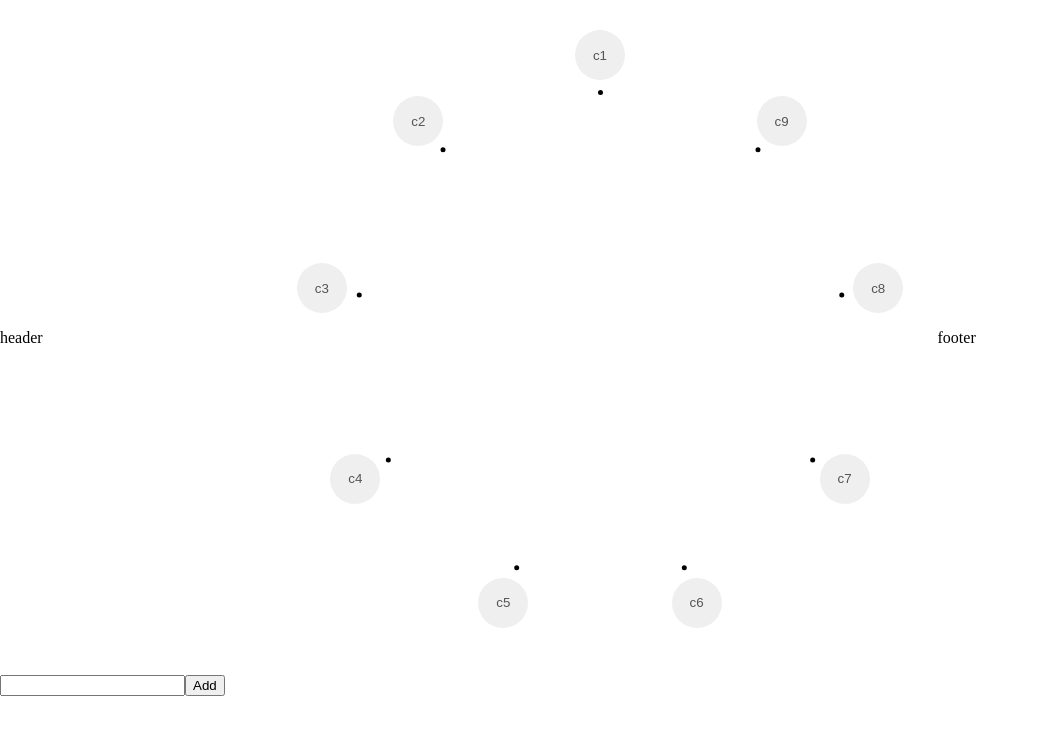
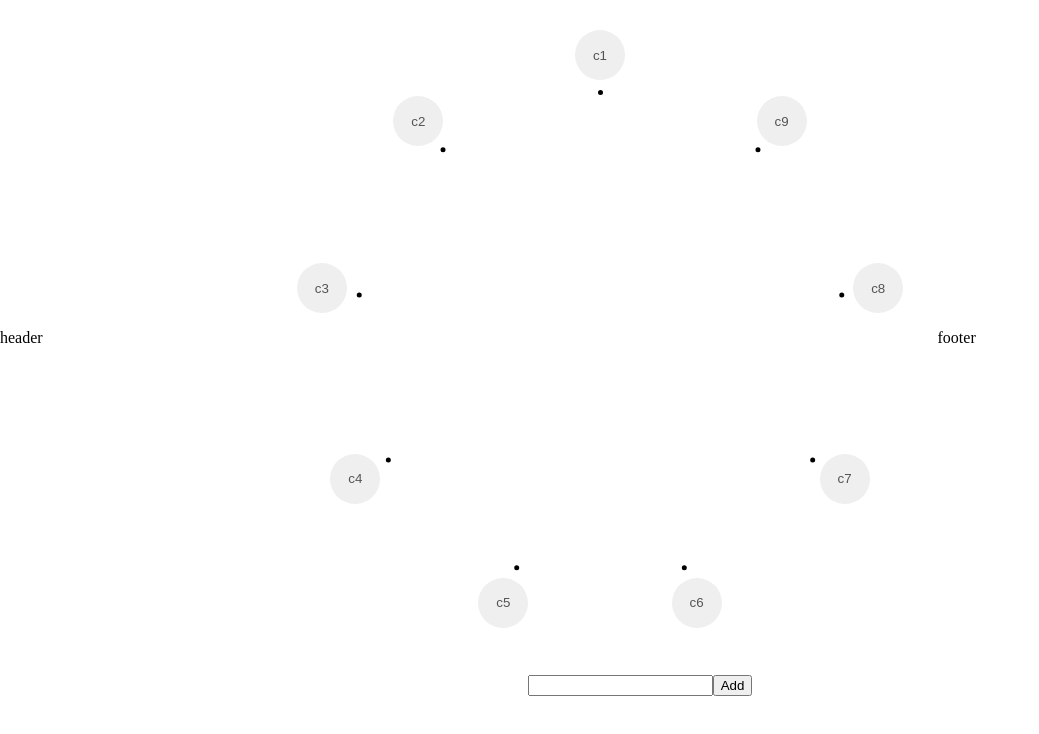
Before and after one commit to pr-citrate/cp, a React (Vite) app: page / in a window 1280 px wide. Shown: the top 734 px of the page, without its empty margins (0-1039 px from the left). Built offline with nearby package versions, Linux system fonts and the light colour scheme.

Commit message:
update 7 files and delete 2 files

```diff
--- a/src/App.jsx
+++ b/src/App.jsx
@@ -1,16 +1,22 @@
 import { Route, Routes } from 'react-router-dom';
-import Test from './pages/Test';
-import Landing from './pages/Landing';
-import NotFound from './pages/NotFound';
+import Loading from './pages/Loading';
+import { Suspense } from 'react';
+import React from 'react';
+
+const Landing = React.lazy(() => import('./pages/Landing'));
+const Test = React.lazy(() => import('./pages/Test'));
+const NotFound = React.lazy(() => import('./pages/NotFound'));
 
 function App() {
   return (
-    <Routes>
-      <Route path='/' element={<Landing />} />
-      <Route path='/test' element={<Test />} />
+    <Suspense fallback={<Loading />}>
+      <Routes>
+        <Route path='/' element={<Landing />} />
+        <Route path='/test' element={<Test />} />
 
-      <Route path='*' element={<NotFound />} />
-    </Routes>
+        <Route path='*' element={<NotFound />} />
+      </Routes>
+    </Suspense>
   );
 }
 
--- a/src/components/AddForm.jsx
+++ b/src/components/AddForm.jsx
@@ -32,8 +32,9 @@ function AddForm({ setCharacters, updatePointsPositions }) {
   };
 
   return (
-    <div>
+    <div className='addForm'>
       <input
+        className='addInputField'
         value={inputValue}
         onChange={handleInputOnChange}
         onKeyDown={handleInputKeyDown}
--- a/src/components/Arrows.jsx
+++ b/src/components/Arrows.jsx
@@ -27,6 +27,10 @@ function Arrows({ characters, setCharacters, relations }) {
           ctx.fill();
         });
         // draw arrows
+
+        relations.forEach((relation) => {
+          ctx.beginPath();
+        });
       });
     }, c.animationDuration * 1000);
   }, [characters]);
--- /dev/null
+++ b/src/pages/Loading.jsx
@@ -0,0 +1,5 @@
+function Loading() {
+  return <>loading</>;
+}
+
+export default Loading;
--- a/src/styles/Landing.css
+++ b/src/styles/Landing.css
@@ -1 +1 @@
-.footer,.header{width:262.5px}.container{width:1200px;height:675px;display:flex;flex-direction:row;justify-content:center;align-items:center}.main{width:675px;position:relative}.character{display:flex;flex-direction:row;justify-content:center;align-items:center;position:absolute;width:50px;height:50px;border-radius:50%;border:none;transition:top .5s ease,left .5s ease}.character:focus-visible{outline:none}.fadein{animation:fade-in ease .5s}@keyframes fade-in{0%{opacity:0}33%{opacity:0}100%{opacity:1}}.context-menu-container{display:flex;flex-direction:column;justify-content:center;align-items:center;position:fixed;z-index:1;border-radius:.5em;border:none;overflow:hidden;min-width:10em;background-color:#fff}.name{max-width:100%;border:none;-webkit-user-select:none;-moz-user-select:none;user-select:none;text-align:center}.name:focus{outline:none}.context-menu{border:none;border-top:1px solid gray;background-color:rgba(0,0,0,0);width:100%;padding:0 2em;text-align:left;height:1.5em}.context-menu:focus-visible{outline:none}.context-menu:first-child{border:none;margin-top:.5em}.context-menu:last-child{margin-bottom:.5em}.canvas{display:block;pointer-events:none}
+.footer,.header{width:262.5px}.container{width:1200px;height:675px;display:flex;flex-direction:row;justify-content:center;align-items:center}.main{width:675px;position:relative}.character{display:flex;flex-direction:row;justify-content:center;align-items:center;position:absolute;width:50px;height:50px;border-radius:50%;border:none;transition:top .5s ease,left .5s ease}.character:focus-visible{outline:none}.fadein{animation:fade-in ease .5s}@keyframes fade-in{0%{opacity:0}33%{opacity:0}100%{opacity:1}}.context-menu-container{display:flex;flex-direction:column;justify-content:center;align-items:center;position:fixed;z-index:1;border-radius:.5em;border:none;overflow:hidden;min-width:10em;background-color:#fff}.name{max-width:100%;border:none;-webkit-user-select:none;-moz-user-select:none;user-select:none;text-align:center}.name:focus{outline:none}.context-menu{border:none;border-top:1px solid gray;background-color:rgba(0,0,0,0);width:100%;padding:0 2em;text-align:left;height:1.5em}.context-menu:focus-visible{outline:none}.context-menu:first-child{border:none;margin-top:.5em}.context-menu:last-child{margin-bottom:.5em}.canvas{display:block;pointer-events:none}.addForm{display:flex;flex-direction:row;justify-content:center;align-items:center}.addInputField:focus{outline:none}
--- a/src/styles/Landing.module.css
+++ /dev/null
@@ -1 +0,0 @@
-.footer,.header{width:262.5px}.container{width:1200px;height:675px;display:flex;flex-direction:row;justify-content:center;align-items:center}.main{width:675px;position:relative}.character{display:flex;flex-direction:row;justify-content:center;align-items:center;position:absolute;width:50px;height:50px;border-radius:50%;border:none;transition:top .5s ease,left .5s ease}.character:focus-visible{outline:none}.fadein{animation:fade-in ease .5s}@keyframes fade-in{0%{opacity:0}33%{opacity:0}100%{opacity:1}}.context-menu-container{display:flex;flex-direction:column;justify-content:center;align-items:center;position:fixed;z-index:1;border-radius:.5em;border:none;overflow:hidden;min-width:10em;background-color:#fff}.name{max-width:100%;border:none;-webkit-user-select:none;-moz-user-select:none;user-select:none;text-align:center}.name:focus{outline:none}.context-menu{border:none;border-top:1px solid gray;background-color:rgba(0,0,0,0);width:100%;padding:0 2em;text-align:left;height:1.5em}.context-menu:focus-visible{outline:none}.context-menu:first-child{border:none;margin-top:.5em}.context-menu:last-child{margin-bottom:.5em}.canvas{display:block;pointer-events:none}
--- a/src/styles/Test.module.css
+++ /dev/null
@@ -1 +0,0 @@
-.footer,.header{width:262.5px}.container{width:1200px;height:675px;display:flex;flex-direction:row;justify-content:center;align-items:center}.main{width:675px;position:relative}.character{display:flex;flex-direction:row;justify-content:center;align-items:center;position:absolute;width:50px;height:50px;border-radius:50%;border:none;transition:top .5s ease,left .5s ease}.character:focus-visible{outline:none}.fadein{animation:fade-in ease .5s}@keyframes fade-in{0%{opacity:0}33%{opacity:0}100%{opacity:1}}.context-menu-container{display:flex;flex-direction:column;justify-content:center;align-items:center;position:fixed;z-index:1;border-radius:.5em;border:none;overflow:hidden;min-width:10em;background-color:#fff}.name{max-width:100%;border:none;-webkit-user-select:none;-moz-user-select:none;user-select:none;text-align:center}.name:focus{outline:none}.context-menu{border:none;border-top:1px solid gray;background-color:rgba(0,0,0,0);width:100%;padding:0 2em;text-align:left;height:1.5em}.context-menu:focus-visible{outline:none}.context-menu:first-child{border:none;margin-top:.5em}.context-menu:last-child{margin-bottom:.5em}.canvas{display:block;pointer-events:none}.character{box-shadow:rgba(0,0,0,.35) 0px 5px 15px}.highlight{background-color:#ff0}.contexts{box-shadow:rgba(0,0,0,.35) 0px 5px 15px}.name{background-color:rgba(0,0,0,0)}.container{background-color:skyblue}.main{background-color:blue}
--- a/src/styles/sass/_skeleton.scss
+++ b/src/styles/sass/_skeleton.scss
@@ -105,3 +105,13 @@
   display: block;
   pointer-events: none;
 }
+
+.addForm {
+  @include flex;
+}
+
+.addInputField {
+  &:focus {
+    outline: none;
+  }
+}
```
Also changed, not shown: src/styles/Test.css (+1 -1 lines).
